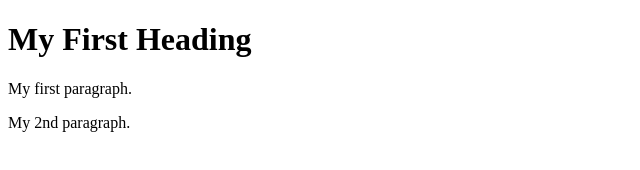
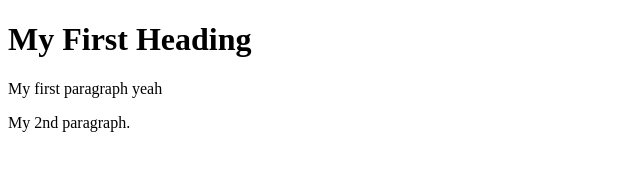
Before and after one commit to guru2050/NiceKitties, a plain HTML site: page index.html in a window 1280 px wide. Shown: the full height of the page, 0-640 px from the left. Drawn offline with Linux system fonts and the light colour scheme.

Commit message:
Update index.html

```diff
--- a/index.html
+++ b/index.html
@@ -3,7 +3,7 @@
 <body>
 
 <h1>My First Heading</h1>
-<p>My first paragraph.</p>
+<p>My first paragraph yeah</p>
 <p>My 2nd paragraph.</p>
 
 </body>
```
